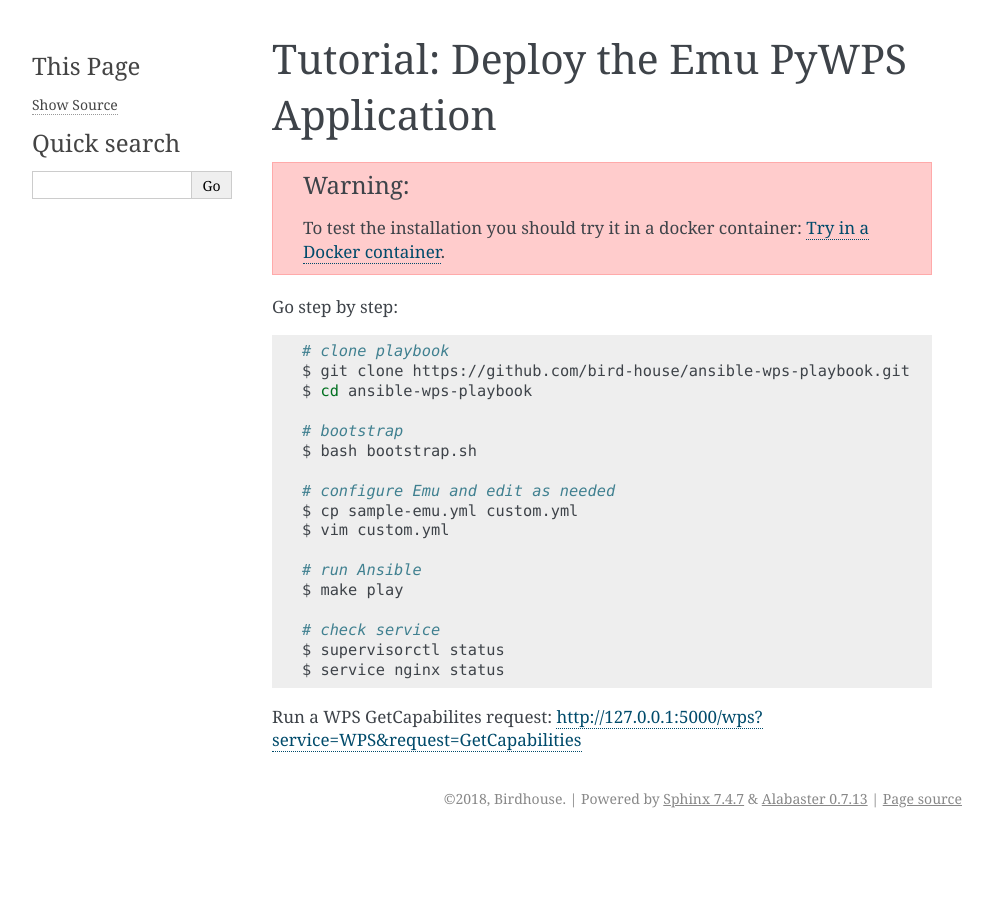
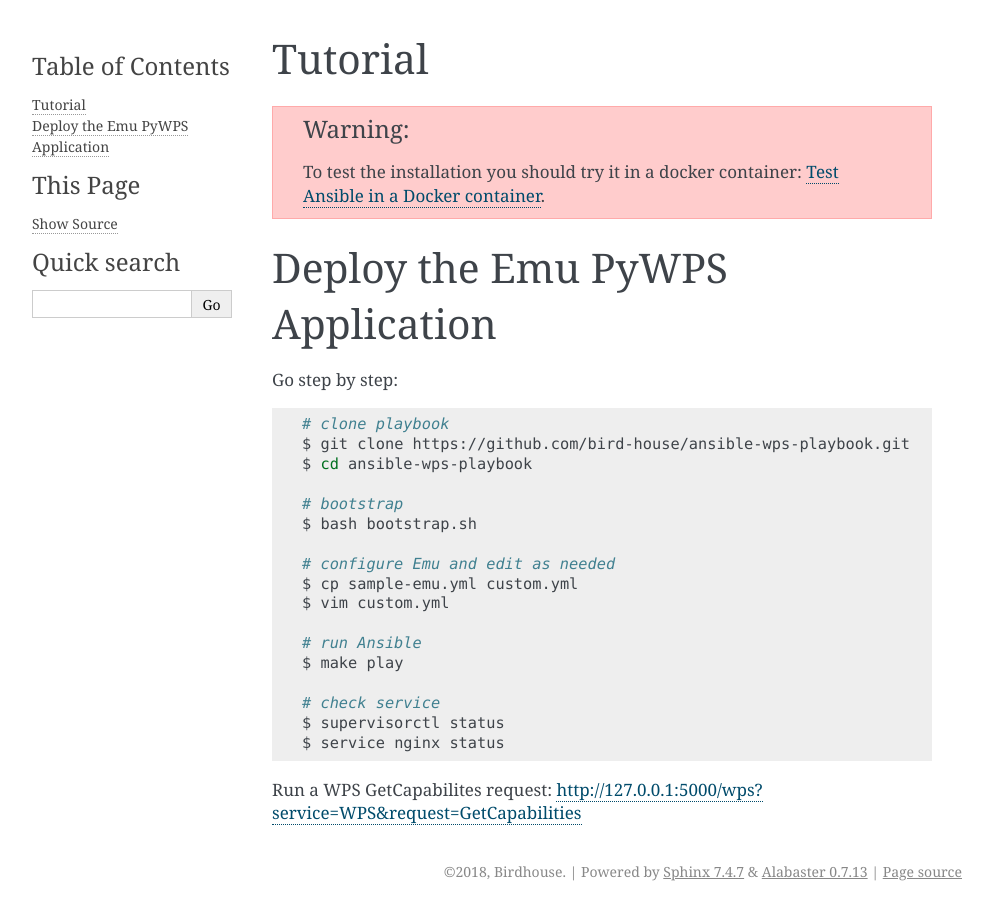
Before and after one commit to bird-house/ansible-wps-playbook, a Sphinx documentation site: the page built from docs/source/tutorial.rst, in a window 1280 px wide. Shown: the whole page, without its empty margins (148-1141 px from the left). Built offline with Sphinx 7.4.7, drawn with Linux system fonts in a browser that asks for light colours; pages that are not in the unit, such as notebooks, are missing from menus.

Commit message:
changed sections

```diff
--- a/docs/source/custom_playbook.rst
+++ b/docs/source/custom_playbook.rst
@@ -5,6 +5,9 @@
     :local:
     :depth: 2
 
+Use custom.yml
+--------------
+
 You can customize the default Ansible deployment configuration.
 Create a ``custom.yml`` configuration and overwrite any of the variables found in ``group_vars/all``.
 There are some prepared sample configurations ``sample-*.yml`` for specific deployments.
--- a/docs/source/testing.rst
+++ b/docs/source/testing.rst
@@ -1,11 +1,14 @@
-.. _docker:
-
-Try in a Docker container
-=========================
+Testing
+=======
 
 .. contents::
     :local:
     :depth: 2
+
+.. _docker:
+
+Test Ansible in a Docker container
+----------------------------------
 
 Make sure you are in the ``demo/`` folder.
 
--- a/docs/source/tutorial.rst
+++ b/docs/source/tutorial.rst
@@ -1,5 +1,5 @@
-Tutorial: Deploy the Emu PyWPS Application
-==========================================
+Tutorial
+========
 
 .. warning::
 
@@ -8,6 +8,9 @@
 .. contents::
     :local:
     :depth: 2
+
+Deploy the Emu PyWPS Application
+================================
 
 Go step by step:
 
```
